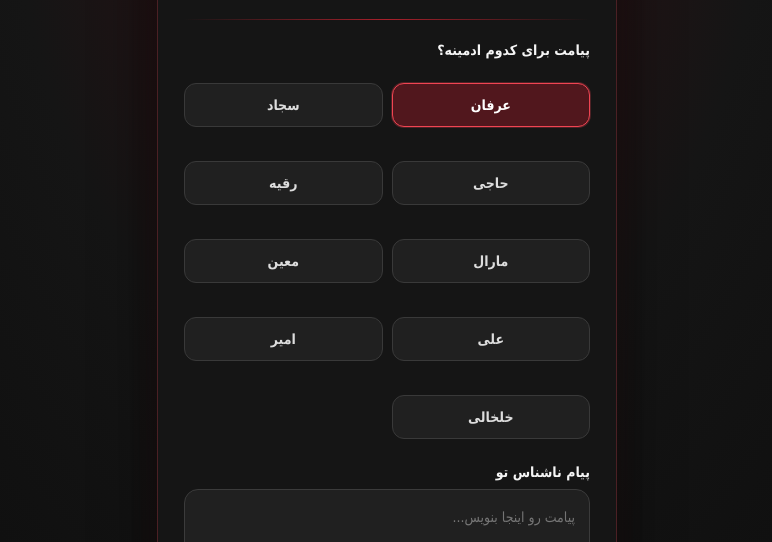
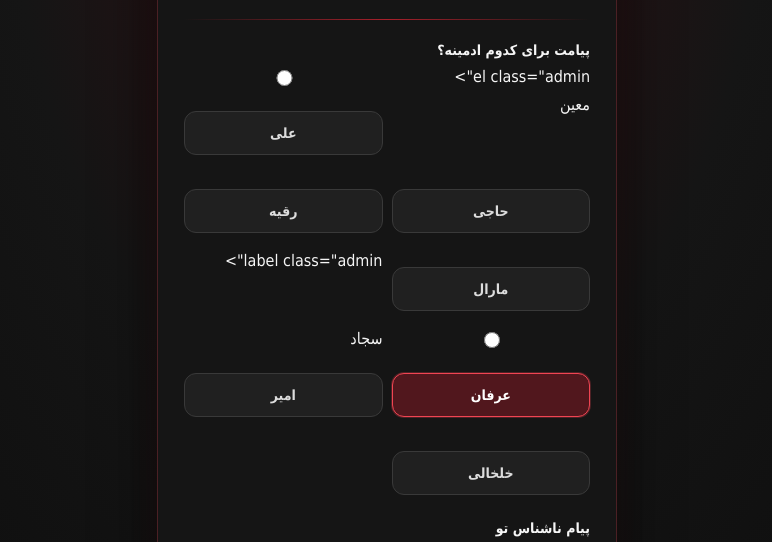
Before and after one commit to erfanerfan7791-sudo/nashenas-scroll-gap, a website: page index.html in a window 1280 px wide. Shown: the part 187-729 px from the top of the page, without its empty margins (253-1025 px from the left). Drawn offline with Linux system fonts and the light colour scheme.

Commit message:
Update index.html

```diff
--- a/index.html
+++ b/index.html
@@ -22,13 +22,13 @@
     <form id="form">
       <label>پیامت برای کدوم ادمینه؟</label>
       <div class="admins">
-        <label class="admin"><input type="radio" name="admin" value="عرفان" checked><span>عرفان</span></label>
-        <label class="admin"><input type="radio" name="admin" value="سجاد"><span>سجاد</span></label>
+        el class="admin"><input type="radio" name="admin" value="معین"><span>معین</span></label>
+        <label class="admin"><input type="radio" name="admin" value="علی"><span>علی</span></label>
         <label class="admin"><input type="radio" name="admin" value="حاجی"><span>حاجی</span></label>
         <label class="admin"><input type="radio" name="admin" value="رقیه"><span>رقیه</span></label>
         <label class="admin"><input type="radio" name="admin" value="مارال"><span>مارال</span></label>
-        <label class="admin"><input type="radio" name="admin" value="معین"><span>معین</span></label>
-        <label class="admin"><input type="radio" name="admin" value="علی"><span>علی</span></label>
+label class="admin"><input type="radio" name="admin" value="سجاد"><span>سجاد</span></label>
+        <label class="admin"><input type="radio" name="admin" value="عرفان" checked><span>عرفان</span></label>
         <label class="admin"><input type="radio" name="admin" value="امیر"><span>امیر</span></label>
         <label class="admin"><input type="radio" name="admin" value="خلخالی"><span>خلخالی</span></label>
       </div>
```
